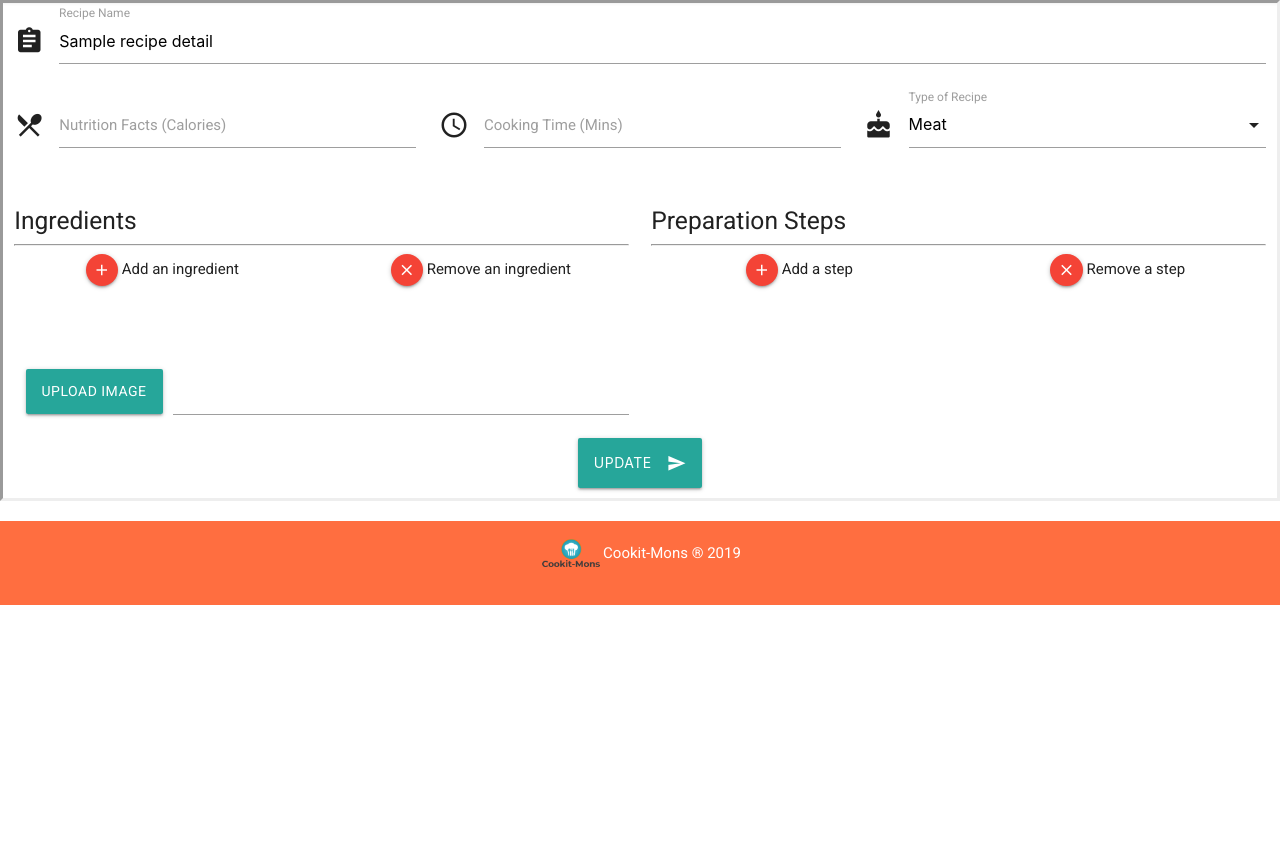
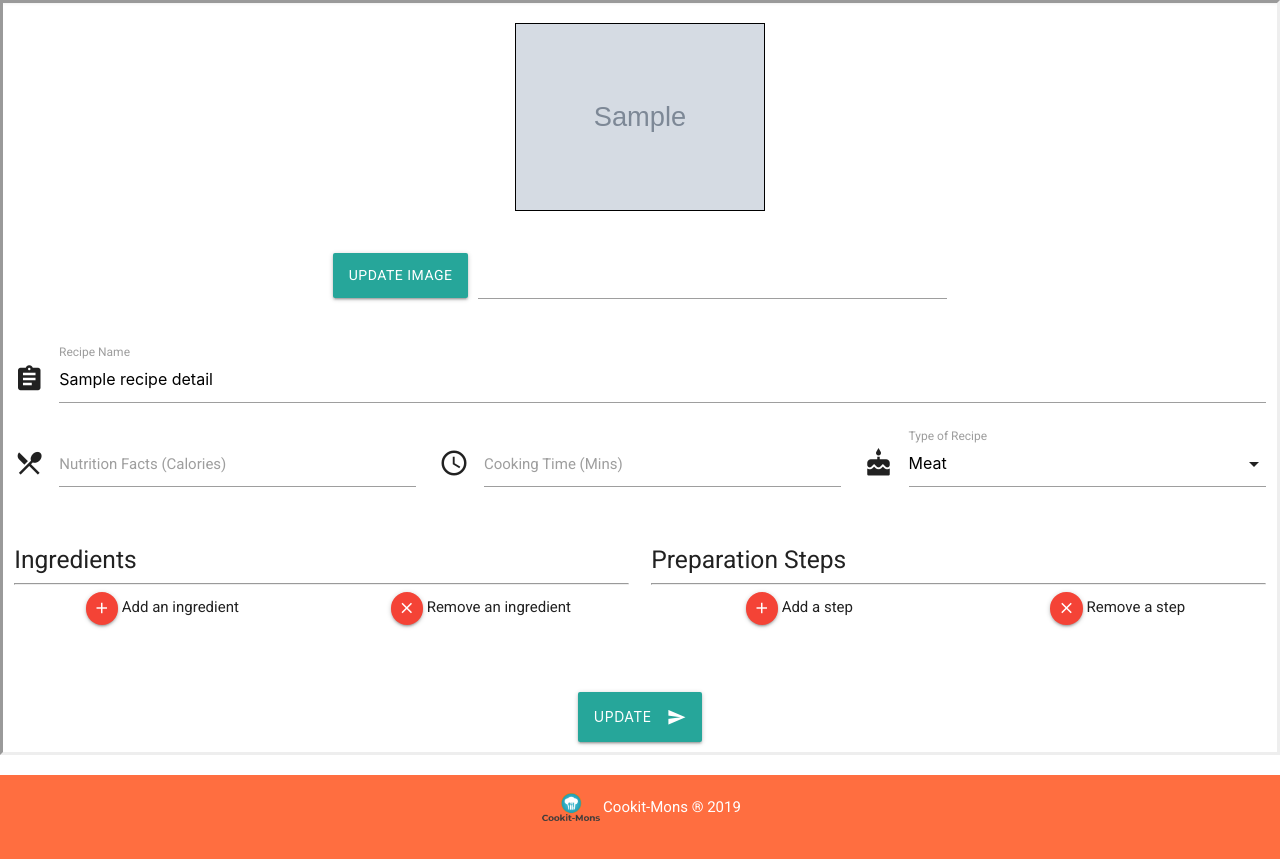
Before and after one commit to WenQingLee/MileStoneProject_OnlineCookBook, a Flask app: template templates/update-recipe.html in a window 1280 px wide. Shown: the part 128-987 px from the top of the page. Before the commit the page ends 733 px from the top, so only its background shows below. Run offline with Flask 2, Linux system fonts and the light colour scheme; the template is opened without the code that fills it: most values are stand-ins (such as "Sample title", 1, 10 or a date in 2020); grey boxes marked "Sample" are stand-in pictures; some libraries are stand-ins or nearby versions.

Commit message:
updated the requirements.txt, templates and images for file uploads

```diff
--- a/app.py
+++ b/app.py
@@ -50,7 +50,7 @@ def recipe_details(recipe_id):
         "_id":ObjectId(recipe_id)
     })
 
-    return render_template("recipe-detail.html", recipe_detail=recipe_detail, show_ingredients=recipe_detail["ingredients"], show_prep_steps=recipe_detail["prep_steps"], image=recipe_detail["image_url"])
+    return render_template("recipe-detail.html", recipe_detail=recipe_detail, show_ingredients=recipe_detail["ingredients"], show_prep_steps=recipe_detail["prep_steps"])
 
 # Route to form to submit a new recipe
 @app.route("/submit-recipe")
@@ -69,8 +69,6 @@ def process_submit_recipe():
     ingredients_input=request.form.getlist("ingredientInput")
     prep_input=request.form.getlist("prepInput")
     image = request.files.get('image')
-    print("------IMAGE-----")
-    print(image)
 
     # Use the images upload set to save the image
     filename = images_upload_set.save(image)
@@ -141,8 +139,6 @@ def process_update_recipe(recipe_id):
     ingredients_input=request.form.getlist("ingredientInput")
     prep_input=request.form.getlist("prepInput")
     image = request.files.get('image')
-    print("------IMAGE-----")
-    print(image)
 
     # Use the images upload set to save the image
     filename = images_upload_set.save(image)
@@ -204,4 +200,4 @@ if __name__ == '__main__':
 
     app.run(host=os.environ.get('IP'),
             port=int(os.environ.get('PORT')),
-            debug=False)
+            debug=True)
--- a/requirements.txt
+++ b/requirements.txt
@@ -7,6 +7,7 @@ Django==2.0.2
 dnspython==1.16.0
 docutils==0.14
 Flask==1.1.1
+Flask-Uploads==0.2.1
 gunicorn==19.9.0
 ikp3db==1.1.4
 isort==4.3.21
--- a/static/css/style.css
+++ b/static/css/style.css
@@ -46,7 +46,10 @@ li{
     padding:10px;
 }
 
-.recipe-image{
-    text-align:center;
-    height:200px;
+/*Styling for recipe image in recipe-details and update-recipes*/
+.img-height{
+    margin-top:20px;
+    max-height:250px;
+    max-width:250px;
+    border:1px solid black;
 }
--- a/templates/submit-recipe.html
+++ b/templates/submit-recipe.html
@@ -96,7 +96,7 @@
             <div class="file-field input-field col l6">
                 <div class="btn">
                     <span>Upload image</span>
-                    <input type="file" name="image">
+                    <input id="image-upload" type="file" name="image" accept="image/*" required>
                 </div>
                 <div class="file-path-wrapper">
                     <input class="file-path validate" type="text">
--- a/templates/update-recipe.html
+++ b/templates/update-recipe.html
@@ -22,7 +22,7 @@
         <div class="col s12">
             <a href="{{ url_for('index') }}" class="breadcrumb">Home</a>
             <a href="{{ url_for('recipe_list') }}" class="breadcrumb">List of Recipes</a>
-            <a href="{{ url_for('recipe_details', recipe_id=recipe_detail[" _id "]) }}" class="breadcrumb">{{ recipe_detail['name'].capitalize() }}</a>
+            <a href="{{ url_for('recipe_details', recipe_id=recipe_detail["_id"]) }}" class="breadcrumb">{{ recipe_detail['name'].capitalize() }}</a>
             <a href="#!" class="breadcrumb">Update recipe</a>
         </div>
     </div>
@@ -38,6 +38,38 @@
 <section>
     <div class="row">
         <form class="col s12" enctype="multipart/form-data" method="POST">
+            {% if recipe_detail["image_url"] is defined %}
+            <!--Image for recipe-->
+            <div class="container">
+                <div class="row center-align">
+                    <div>
+                        <img class="img-height" src="{{ recipe_detail["image_url"] }}">
+                    </div>
+                </div>
+            </div>
+            {% endif %}
+
+            <!--Upload Image Button-->
+            <div class="row">
+                <div class="col l3">
+                    &nbsp;
+                </div>
+
+                <div class="file-field input-field s12 col l6" id="image-upload-btn">
+                    <div class="btn">
+                        <span>Update image</span>
+                        <input id="image-upload" type="file" name="image" accept="image/*" required>
+                    </div>
+                    <div class="file-path-wrapper">
+                        <input class="file-path validate" type="text">
+                    </div>
+                </div>
+
+                <div class="col l3">
+                    &nbsp;
+                </div>
+            </div>
+
             <!--Text inputs for recipe name, nutrition facts and cooking time with the values added as per recorded-->
             <div class="row">
                 <div class="input-field col s12">
@@ -102,17 +134,6 @@
                 </div>
             </div>
 
-            <!--Upload Image Button-->
-            <div class="file-field input-field col l6">
-                <div class="btn">
-                    <span>Upload image</span>
-                    <input type="file" name="image">
-                </div>
-                <div class="file-path-wrapper">
-                    <input class="file-path validate" type="text">
-                </div>
-            </div>
-
             <!--Submit Button-->
             <div class="col s12 center-align">
                 <button class="btn waves-effect waves-light button-height" type="submit" name="action">
```
Also changed, not shown: templates/recipe-detail.html (+11 -4 lines), README.md, static/js/script.js (line endings or trailing spaces), static/uploads/img/Italian_steaks__panzanella.jpg (added), static/uploads/img/Southern-style_chicken__corn.jpg (added), static/uploads/img/Sugar_Snap_Pea__Farmers_Cheese_Quiche.jpg (added), static/uploads/img/Tempura_zucchini__spicy_radish_bao.jpg (added), static/uploads/img/Vegetable_bibimbap__kimchi.jpg (added), static/uploads/img/fresh-corn-and-zucchini-saute.jpg (added), static/uploads/img/grandma-corn-pudding.jpg (added), static/uploads/img/slow-cooker-pot-roast-plus-extras.jpg (added).
